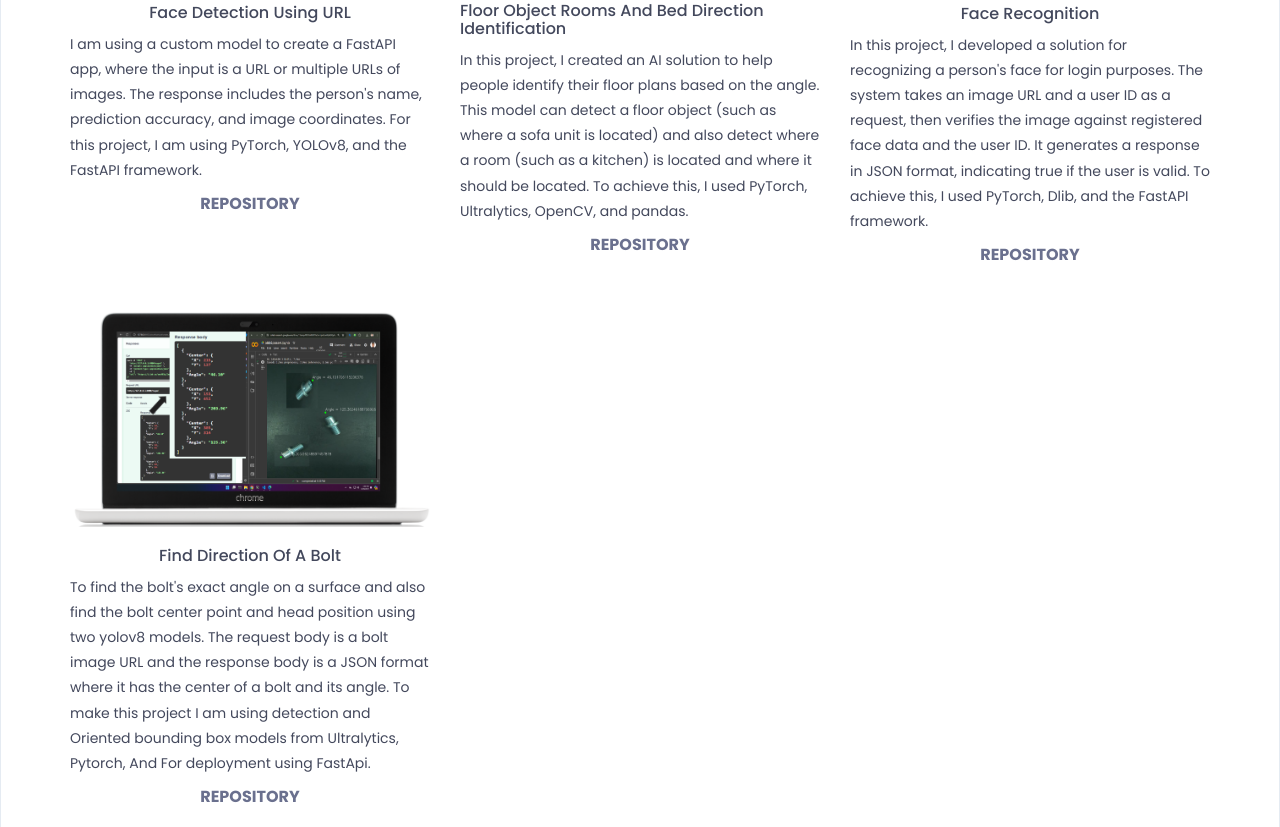
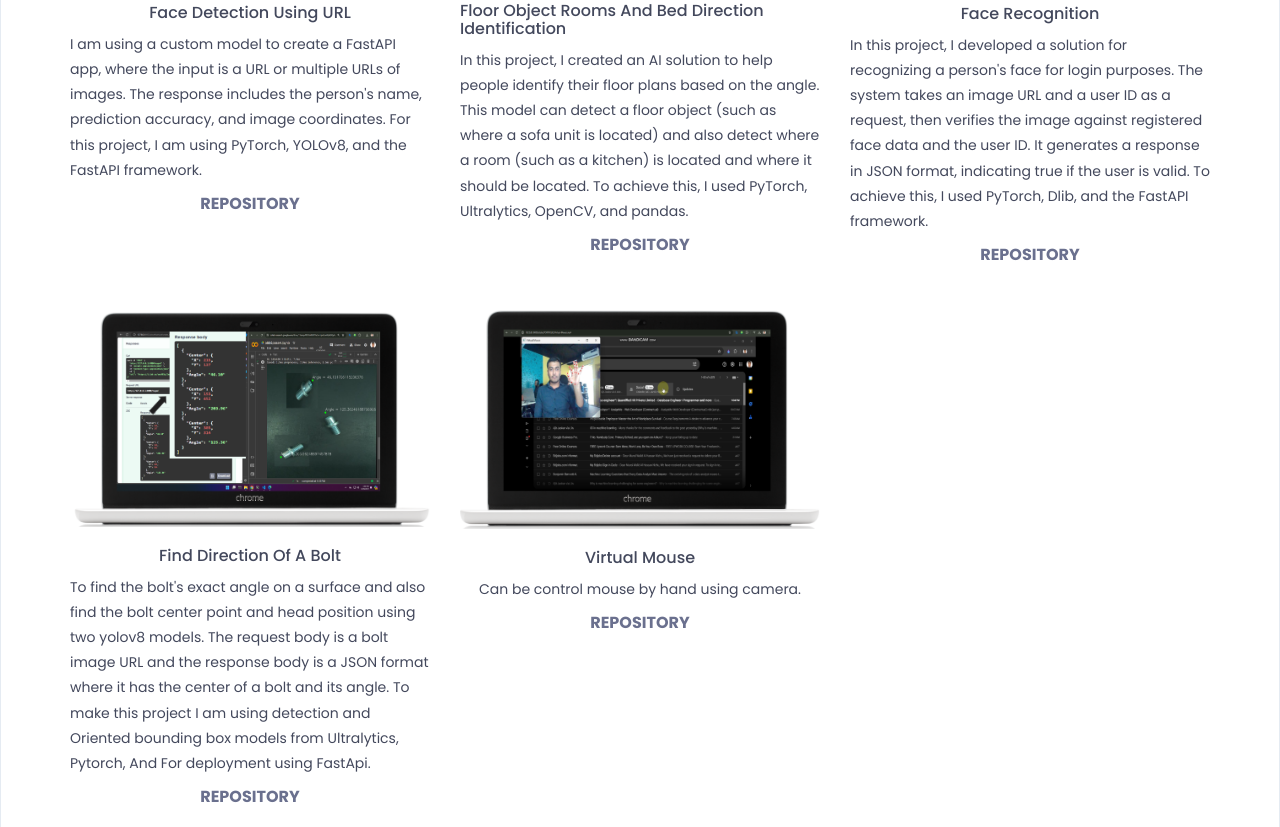
Before and after one commit to walid3271/Portfolio, a Django app: page / in a window 1280 px wide. Shown: the part 3852-4679 px from the top of the page. Run offline with Django 5.2, Linux system fonts and the light colour scheme; some libraries are stand-ins or nearby versions.

Commit message:
updateProject

```diff
--- a/templates/home.html
+++ b/templates/home.html
@@ -657,6 +657,22 @@
 									</div><!-- /.item -->
 								</div><!-- /.col -->
 
+								<div class="col-sm-4">
+									<div class="item">
+										<a href="/static/PORTFOLIO/Virtual-Mouse.mp4">
+										<img src="/static/PORTFOLIO/Virtual-Mouse.png" alt="portfolio image"/>
+										</a>
+										<div class="isotope-details">
+											<h3>Virtual Mouse</h3>
+											<p>
+												Can be control mouse by hand using camera.
+											</p>
+											<a href="https://github.com/walid3271/Virtual-Mouse" target="_blank"><b>REPOSITORY</b></a>
+										</div><!-- /.isotope-details -->
+									</div><!-- /.item -->
+								</div><!-- /.col -->
+
+
 							</div><!-- /.row -->
 						</div><!--/.isotope-->
 					</div><!--/.gallery-content-->
```
Also changed, not shown: static/PORTFOLIO/Virtual-Mouse.png (added), 1 other file.
